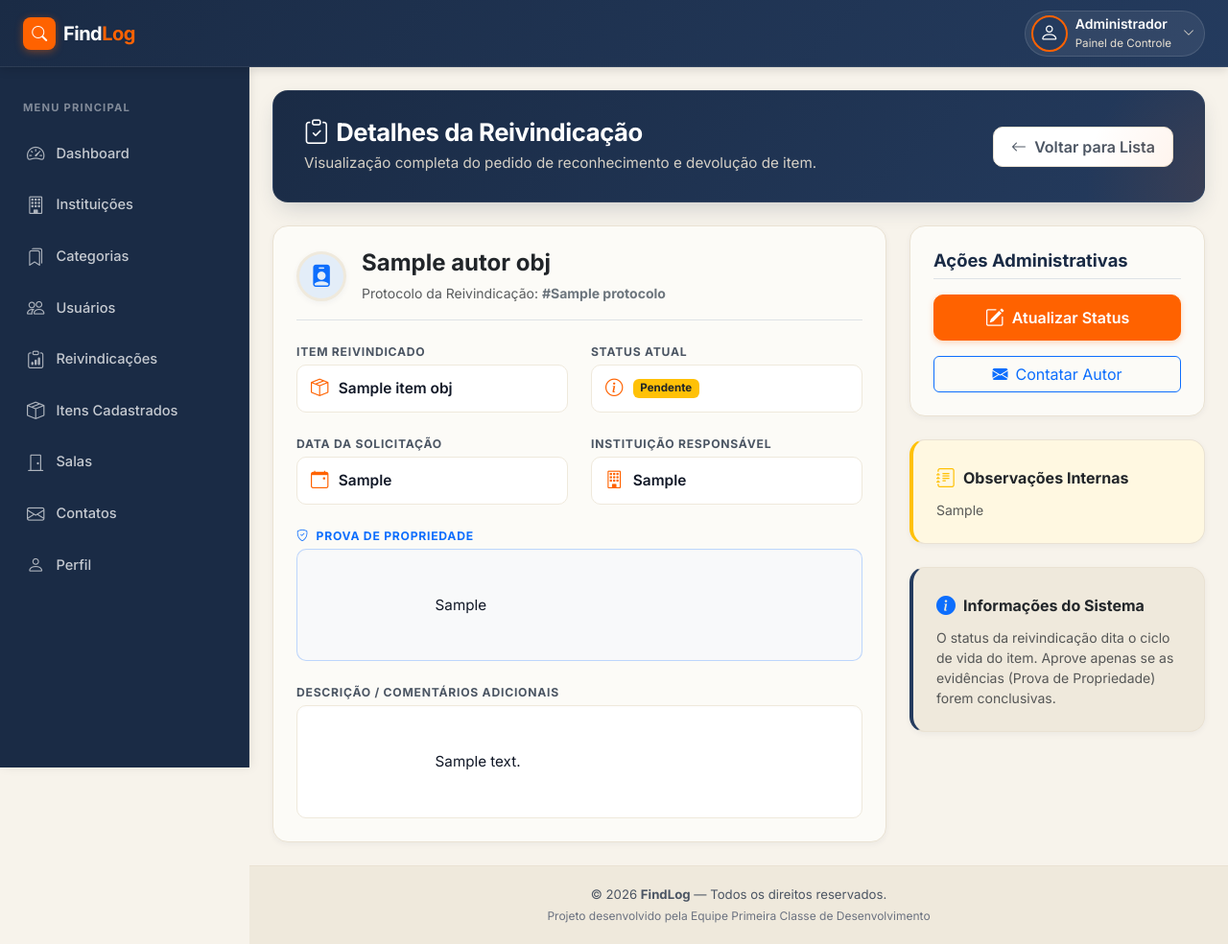
After one commit to willianjonhy05/FindLogV1, a Flask app: template templates/admin/reivindicacao/detalhe.html in a window 1280 px wide. The commit adds this page. Shown: the whole page at 96% size. Run offline with Flask 3, Linux system fonts and the light colour scheme; the template is opened without the code that fills it: most values are stand-ins (such as "Sample title", 1, 10 or a date in 2020).

Commit message:
muita coisa de reivindicação

```diff
--- a/database/scripts/criar_tabelas.sql
+++ b/database/scripts/criar_tabelas.sql
@@ -104,6 +104,38 @@ CREATE TABLE contatos (
     data_envio TIMESTAMP WITHOUT TIME ZONE DEFAULT CURRENT_TIMESTAMP
 );
 
+
+CREATE TABLE reivindicacoes (
+    -- O protocolo serve como chave primária pois você gera um código único inteiro
+    protocolo INT PRIMARY KEY,
+
+    -- Relacionamentos (Chaves Estrangeiras)
+    autor VARCHAR(100) NOT NULL, -- Supondo que referencia um 'username'
+    item_codigo VARCHAR(50) NOT NULL, -- Supondo que o código do item seja texto
+    instituicao_cnpj VARCHAR(18) NOT NULL,
+
+    -- Campos de texto da Reivindicação
+    prova_propriedade TEXT NOT NULL,
+
+    -- Controle de Status e Administração
+    status VARCHAR(50) NOT NULL DEFAULT 'Pendente',
+    observacoes_admin TEXT,
+    anexos TEXT, -- Pode guardar links separados por vírgula ou um array JSON
+    responsavel_id INT, -- ID do funcionário/admin que atendeu o caso
+
+    -- Informações de Devolução
+    local_devolucao VARCHAR(255),
+    data_devolucao TIMESTAMP,
+
+    -- Data de criação
+    data_criacao TIMESTAMP NOT NULL DEFAULT CURRENT_TIMESTAMP,
+
+    -- Constraints de integridade referencial (Ajuste os nomes das tabelas se necessário)
+    CONSTRAINT fk_reivindicacao_autor FOREIGN KEY (autor) REFERENCES usuarios(username) ON DELETE CASCADE,
+    CONSTRAINT fk_reivindicacao_item FOREIGN KEY (item_codigo) REFERENCES itens(codigo) ON DELETE CASCADE,
+    CONSTRAINT fk_reivindicacao_instituicao FOREIGN KEY (instituicao_cnpj) REFERENCES instituicoes(cnpj) ON DELETE CASCADE
+);
+
 -- CREATE TABLE IF NOT EXISTS itens (
 --     id INTEGER PRIMARY KEY,
 --     cor TEXT,
--- a/main.py
+++ b/main.py
@@ -7,6 +7,7 @@ from routes.categoria_routes import categoria_routes
 from routes.usuario_routes import usuario_routes
 from routes.item_routes import item_rotas
 from routes.contato_routes import registrar_rotas_contato
+from routes.reivindicacao_routes import reivindicacao_rotas
 
 import os
 from supabase import create_client, Client
@@ -37,6 +38,7 @@ item_rotas(app)
 usuario_routes(app)
 sala_rotas(app)
 registrar_rotas_contato(app)
+reivindicacao_rotas(app)
 
 if __name__ == "__main__":
     app.run()
--- /dev/null
+++ b/routes/reivindicacao_routes.py
@@ -0,0 +1,6 @@
+from controller.reivindicao_controller import listar_revindicacoes, detalhar_reivindicacao
+from utils.auth import roles_required
+
+def reivindicacao_rotas(app):
+    app.add_url_rule('/reivindicacoes', endpoint='lista_reivindicacoes', view_func=roles_required(1)(listar_revindicacoes), methods=['GET'])
+    app.add_url_rule('/reivindicacoes/<protocolo>', endpoint='detalhar_reivindicacao', view_func=roles_required(1)(detalhar_reivindicacao), methods=['GET'])
--- /dev/null
+++ b/templates/admin/reivindicacao/detalhe.html
@@ -0,0 +1,151 @@
+{% extends "base.html" %}
+{% block title %}Detalhes da Reivindicação{% endblock %}
+
+{% block content %}
+<div class="container-fluid px-0">
+
+    <!-- CABEÇALHO -->
+    <div class="welcome-card mb-4 d-flex flex-column flex-md-row justify-content-between align-items-md-center gap-3">
+        <div>
+            <h1 class="welcome-title"><i class="bi bi-clipboard-check me-2"></i>Detalhes da Reivindicação</h1>
+            <p class="welcome-subtitle">Visualização completa do pedido de reconhecimento e devolução de item.</p>
+        </div>
+        <div>
+            <a href="{{ url_for('lista_reivindicacoes') }}" class="btn btn-secondary-custom">
+                <i class="bi bi-arrow-left me-1"></i> Voltar para Lista
+            </a>
+        </div>
+    </div>
+
+    <div class="row g-4">
+        <!-- DETALHES PRINCIPAIS E CONTEÚDO -->
+        <div class="col-12 col-lg-8">
+            <div class="card table-card p-4">
+
+                <!-- IDENTIFICAÇÃO DO AUTOR -->
+                <div class="d-flex align-items-center mb-4 pb-3 border-bottom gap-3">
+                    <div class="icon-avatar-md bg-primary bg-opacity-10 text-primary">
+                        <i class="bi bi-person-badge-fill"></i>
+                    </div>
+                    <div>
+                        <h4 class="fw-bold mb-1 text-dark">{{ reivindicacao.autor_obj.nome if reivindicacao.autor_obj else reivindicacao.autor }}</h4>
+                        <span class="text-muted small">Protocolo da Reivindicação: <strong class="text-secondary">#{{ reivindicacao.protocolo or '-' }}</strong></span>
+                    </div>
+                </div>
+
+                <!-- METADADOS DA REIVINDICAÇÃO -->
+                <div class="row g-4">
+                    <div class="col-12 col-md-6">
+                        <span class="profile-data-label">Item Reivindicado</span>
+                        <div class="profile-data-value">
+                            <i class="bi bi-box-seam profile-info-icon"></i>
+                            <span>{{ reivindicacao.item_obj.nome if reivindicacao.item_obj else 'Código: ' ~ reivindicacao.item_codigo }}</span>
+                        </div>
+                    </div>
+
+                    <div class="col-12 col-md-6">
+                        <span class="profile-data-label">Status Atual</span>
+                        <div class="profile-data-value">
+                            <i class="bi bi-info-circle profile-info-icon"></i>
+                            <span class="badge
+                                {% if reivindicacao.status == 'Pendente' %}bg-warning text-dark
+                                {% elif reivindicacao.status == 'Em Análise' %}bg-info text-dark
+                                {% elif reivindicacao.status == 'Aprovada' %}bg-success
+                                {% elif reivindicacao.status == 'Recusada' %}bg-danger
+                                {% elif reivindicacao.status == 'Entregue' %}bg-secondary
+                                {% else %}bg-light text-dark{% endif %}">
+                                {{ reivindicacao.status or 'Desconhecido' }}
+                            </span>
+                        </div>
+                    </div>
+
+                    <div class="col-12 col-md-6">
+                        <span class="profile-data-label">Data da Solicitação</span>
+                        <div class="profile-data-value">
+                            <i class="bi bi-calendar-event profile-info-icon"></i>
+                            <span>{{ reivindicacao.data_criacao or '-' }}</span>
+                        </div>
+                    </div>
+
+                    <div class="col-12 col-md-6">
+                        <span class="profile-data-label">Instituição Responsável</span>
+                        <div class="profile-data-value">
+                            <i class="bi bi-building profile-info-icon"></i>
+                            <span>{{ reivindicacao.instituicao_cnpj or '-' }}</span>
+                        </div>
+                    </div>
+
+                    <!-- PROVA DE PROPRIEDADE (DESTAQUE) -->
+                    <div class="col-12">
+                        <span class="profile-data-label text-primary fw-bold"><i class="bi bi-shield-check me-1"></i> Prova de Propriedade</span>
+                        <div class="message-content-box mt-1 bg-light border-primary border border-opacity-25">
+                            {{ reivindicacao.prova_propriedade or 'O usuário não forneceu detalhes suficientes para comprovar a propriedade.' }}
+                        </div>
+                    </div>
+
+                    <!-- DESCRIÇÃO ADICIONAL -->
+                    {% if reivindicacao.descricao %}
+                    <div class="col-12">
+                        <span class="profile-data-label">Descrição / Comentários Adicionais</span>
+                        <div class="message-content-box mt-1">
+                            {{ reivindicacao.descricao }}
+                        </div>
+                    </div>
+                    {% endif %}
+                </div>
+            </div>
+        </div>
+
+        <!-- PAINEL LATERAL DE AÇÕES E ADMINISTRAÇÃO -->
+        <div class="col-12 col-lg-4">
+
+            <!-- AÇÕES -->
+            <div class="card table-card p-4 mb-4">
+                <h5 class="card-section-title pb-2 mb-3 border-bottom">Ações Administrativas</h5>
+                <div class="d-grid gap-2">
+                    <!-- Botão para futura implementação de mudança de status -->
+                    <button type="button" class="btn btn-primary-custom d-flex align-items-center justify-content-center gap-2">
+                        <i class="bi bi-pencil-square fs-5"></i>
+                        <span>Atualizar Status</span>
+                    </button>
+
+                    <!-- Contato com o autor -->
+                    {% if reivindicacao.autor_obj and reivindicacao.autor_obj.email %}
+                    <a href="mailto:{{ reivindicacao.autor_obj.email }}?subject=Sobre a sua reivindicação do item {{ reivindicacao.item_obj.nome if reivindicacao.item_obj else reivindicacao.item_codigo }}" class="btn btn-outline-primary d-flex align-items-center justify-content-center gap-2 mt-2">
+                        <i class="bi bi-envelope-fill"></i>
+                        <span>Contatar Autor</span>
+                    </a>
+                    {% endif %}
+                </div>
+            </div>
+
+            <!-- OBSERVAÇÕES INTERNAS DO ADMIN -->
+            <div class="card table-card security-notice-card p-4 mb-4" style="background-color: #fff8e1; border-left: 4px solid #ffc107;">
+                <div class="d-flex align-items-center gap-2 mb-2">
+                    <i class="bi bi-journal-text text-warning fs-5"></i>
+                    <h6 class="fw-bold mb-0 text-dark">Observações Internas</h6>
+                </div>
+                <p class="mb-0 text-muted small">
+                    {{ reivindicacao.observacoes_admin or 'Nenhuma anotação interna registrada para esta reivindicação até o momento.' }}
+                </p>
+            </div>
+
+            <!-- INFORMAÇÃO DO SISTEMA -->
+            <div class="card table-card security-notice-card p-4">
+                <div class="d-flex align-items-center gap-2 mb-2">
+                    <i class="bi bi-info-circle-fill text-primary fs-5"></i>
+                    <h6 class="fw-bold mb-0 text-dark">Informações do Sistema</h6>
+                </div>
+                <p class="mb-0 text-muted small">
+                    O status da reivindicação dita o ciclo de vida do item. Aprove apenas se as evidências (Prova de Propriedade) forem conclusivas.
+                </p>
+            </div>
+
+        </div>
+    </div>
+
+</div>
+{% endblock %}
+
+{% block scripts %}
+{% endblock %}
--- a/templates/base.html
+++ b/templates/base.html
@@ -94,6 +94,10 @@
                 <i class="bi bi-people"></i>
                 <span>Usuários</span>
             </a>
+            <a href="{{ url_for('lista_reivindicacoes') }}" class="nav-item {{ 'active' if request.endpoint == 'lista_reivindicacoes' else '' }}">
+                <i class="bi bi-clipboard-data"></i>
+                <span>Reivindicações</span>
+            </a>
             <a href="#" class="nav-item">
                 <i class="bi bi-box-seam"></i>
                 <span>Itens Cadastrados</span>
```
Also changed, not shown: controller/reivindicao_controller.py (added, +13 -0 lines), daos/reivindicacao_dao.py (+69 -1 lines), models/reivindicacao.py (+53 -20 lines), templates/admin/reivindicacao/lista.html (added, +138 -0 lines).
